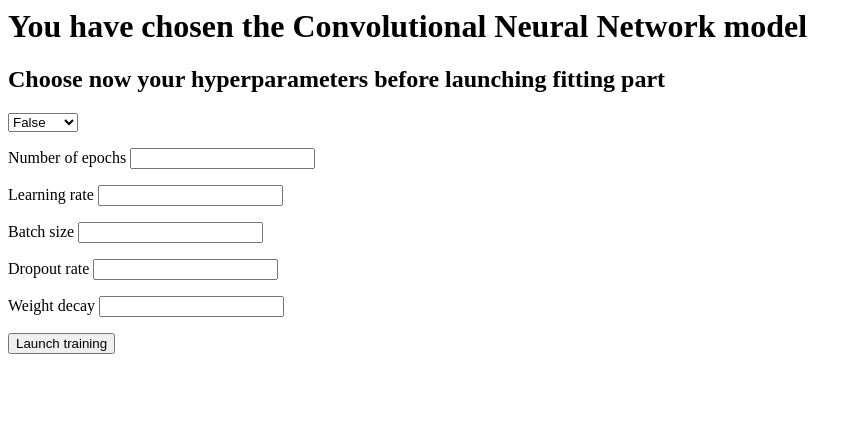
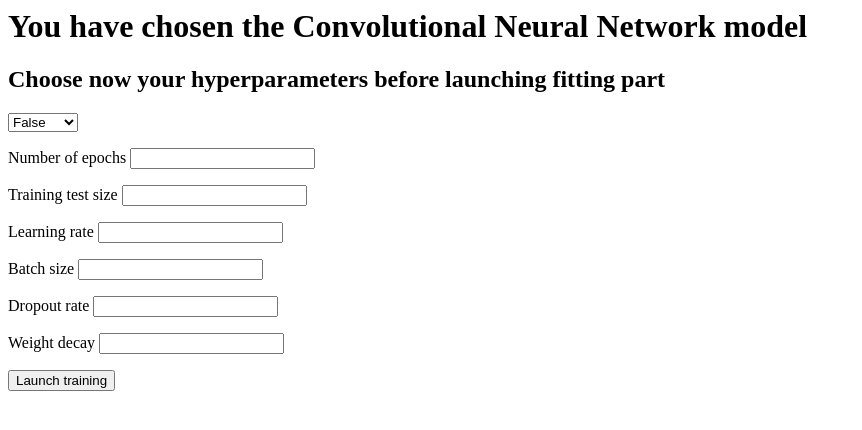
Before and after one commit to HippolyteGuigon/Hispatologic_Cancer_Detection, a Flask app: page /training in a window 1280 px wide. Shown: the top 430 px of the page, without its empty margins (0-862 px from the left). Run offline with Flask 2, Linux system fonts and the light colour scheme.

Commit message:
pushing_train_size_option

```diff
--- a/Hispatologic_cancer_detection/app/app.py
+++ b/Hispatologic_cancer_detection/app/app.py
@@ -65,6 +65,7 @@ def get_params():
         if request.form.get("model_fit")=="Launch training":
             num_classes=main_params["num_classes"]
             learning_rate=request.form.get("lr")
+            train_size=request.form.get("train_size")
             num_epochs=request.form.get("epochs")
             batch_size=request.form.get("batch_size")
             dropout=request.form.get("dropout")
--- a/Hispatologic_cancer_detection/app/templates/cnn_training.html
+++ b/Hispatologic_cancer_detection/app/templates/cnn_training.html
@@ -12,6 +12,7 @@
         {% endfor %}
     </select>
     <p>Number of epochs <input type = "number" step=1 name = "epochs" /></p>
+    <p>Training test size <input type = "number" step=10e-5 name = "train_size" /></p>
     <p>Learning rate <input type = "number" step=10e-10 name = "lr" /></p>
     <p>Batch size <input type = "number" step=1 name = "batch_size" /></p>
     <p>Dropout rate <input type = "number" step=10e-5 name = "dropout" /></p>
--- a/Hispatologic_cancer_detection/model/transformer.py
+++ b/Hispatologic_cancer_detection/model/transformer.py
@@ -213,7 +213,6 @@ class Transformer:
             .replace("1. cancerous/", "")
         )
         df_train = df_train.merge(df_label, left_on="image_name", right_on="id")
-        print("df_train !!!!!",df_train)
         df_test = df_test.merge(df_label, left_on="image_name", right_on="id")
         df_train = df_train[["image_path", "label"]]
         df_test = df_test[["image_path", "label"]]
```
